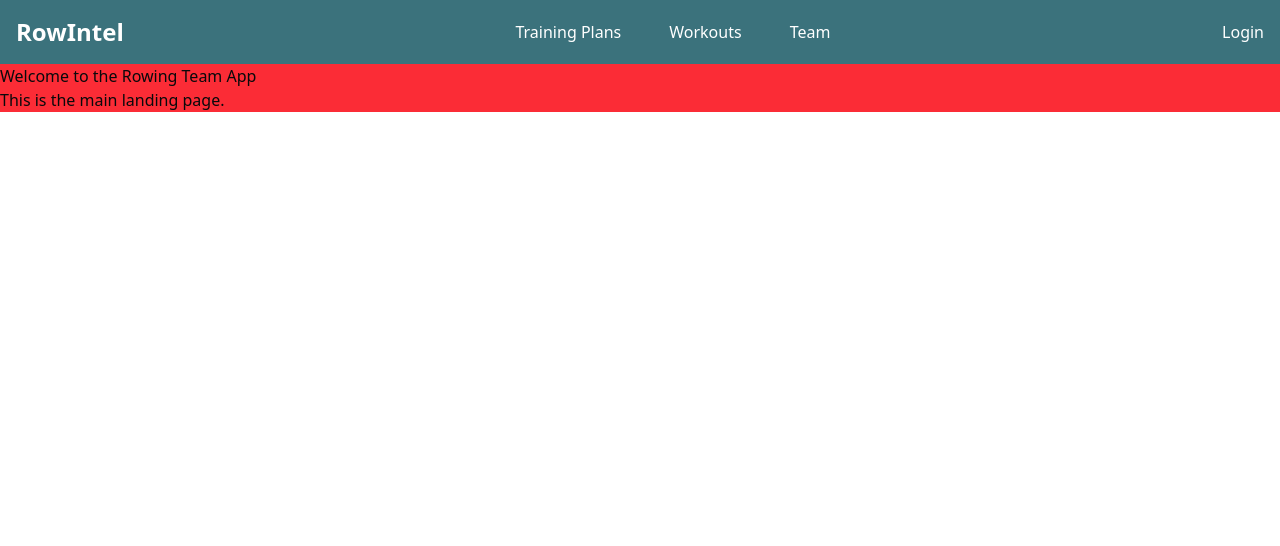
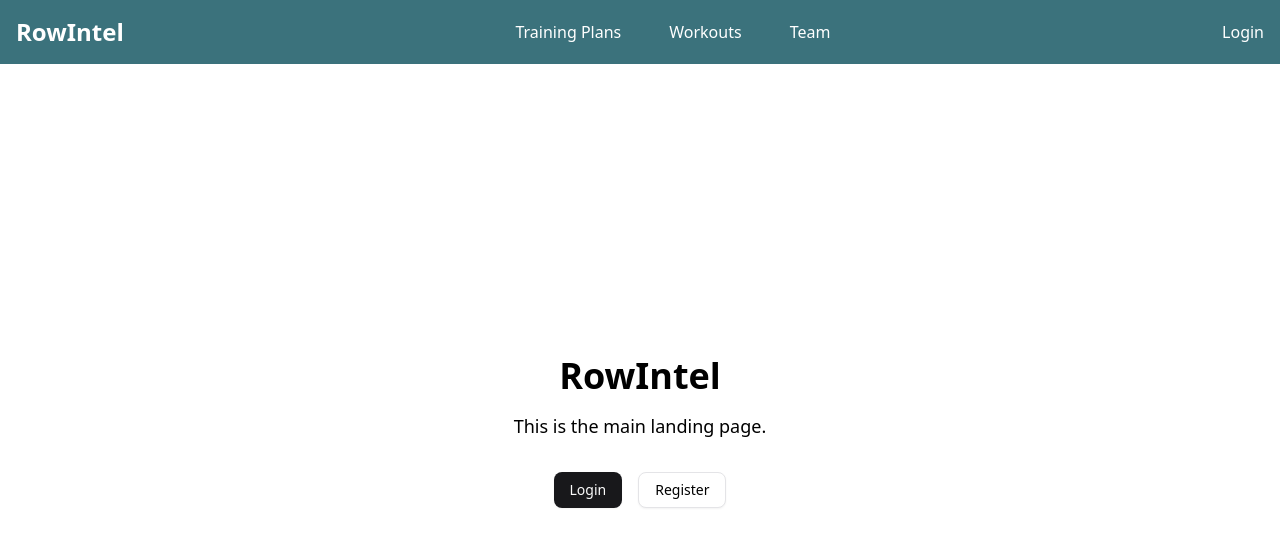
Before and after one commit to MateoVrooman/CIS371-SemesterProject, a Next.js app in the folder row-intel/: page / in a window 1280 px wide. Shown: the top 546 px of the page. Built offline with nearby package versions, Linux system fonts and the light colour scheme; no server answers.

Commit message:
New landing page

```diff
--- a/row-intel/src/app/page.tsx
+++ b/row-intel/src/app/page.tsx
@@ -1,9 +1,33 @@
-// src/app/page.tsx
+"use client";
+
+import { useAuth } from "@/components/context/AuthContext";
+import { useRouter } from "next/navigation";
+import { Button } from "@/components/ui/button";
+
 const Page = () => {
+  const user = useAuth();
+  const router = useRouter();
+
   return (
-    <div className="bg-red-500">
-      <h1>Welcome to the Rowing Team App</h1>
-      <p>This is the main landing page.</p>
+    <div className="flex flex-col items-center justify-center h-screen text-black text-center p-4">
+      <h1 className="text-4xl font-bold mb-4">RowIntel</h1>
+      <p className="text-lg mb-8">This is the main landing page.</p>
+
+      {user ? (
+        <div>
+          <p className="text-xl">
+            You're logged in as{" "}
+            <strong>{user.displayName || user.email}</strong>.
+          </p>
+        </div>
+      ) : (
+        <div className="flex gap-4">
+          <Button onClick={() => router.push("/login")}>Login</Button>
+          <Button onClick={() => router.push("/register")} variant="outline">
+            Register
+          </Button>
+        </div>
+      )}
     </div>
   );
 };
```
